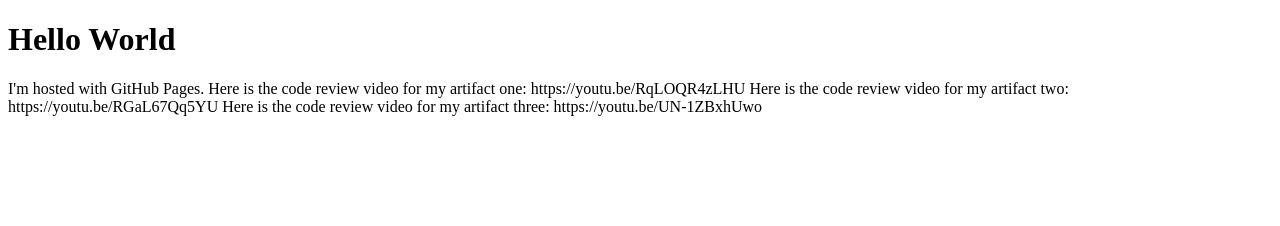
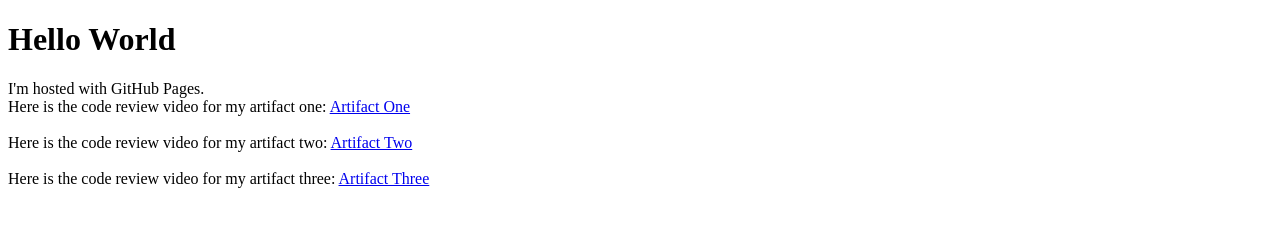
Before and after one commit to briannadelariva/briannadelariva.github.io, a plain HTML site: page index.html in a window 1280 px wide. Drawn offline with Linux system fonts and the light colour scheme.

Commit message:
Update index.html

```diff
--- a/index.html
+++ b/index.html
@@ -3,11 +3,11 @@
 <body>
 <h1>Hello World</h1>
 <p>I'm hosted with GitHub Pages.
-    Here is the code review video for my artifact one: https://youtu.be/RqLOQR4zLHU
+   <br> Here is the code review video for my artifact one: <a href="https://youtu.be/RqLOQR4zLHU">Artifact One</a>  <br>
 
-    Here is the code review video for my artifact two: https://youtu.be/RGaL67Qq5YU
+   <br> Here is the code review video for my artifact two: <a href="https://youtu.be/RGaL67Qq5YU">Artifact Two</a> <br>
 
-    Here is the code review video for my artifact three: https://youtu.be/UN-1ZBxhUwo
+    <br> Here is the code review video for my artifact three: <a href="https://youtu.be/UN-1ZBxhUwo">Artifact Three</a> <br>
 
 </p>
 </body>
```
